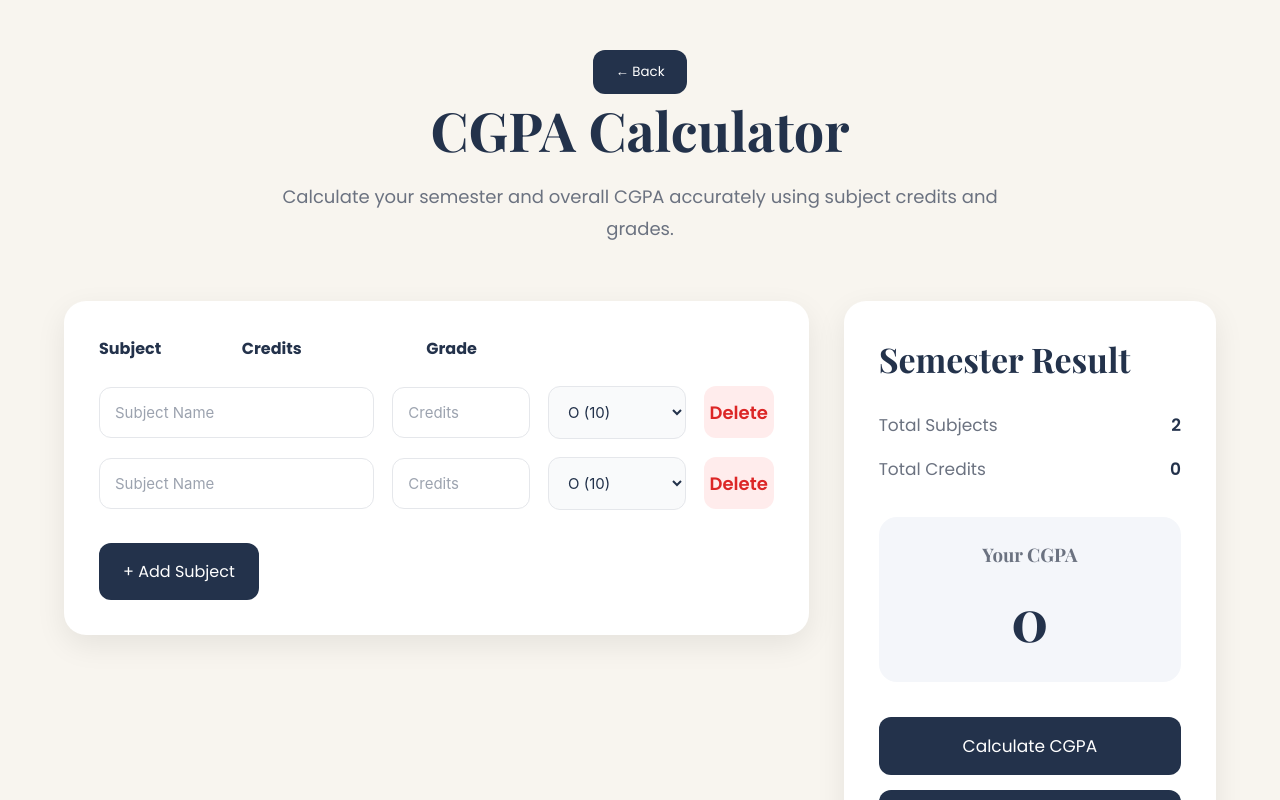
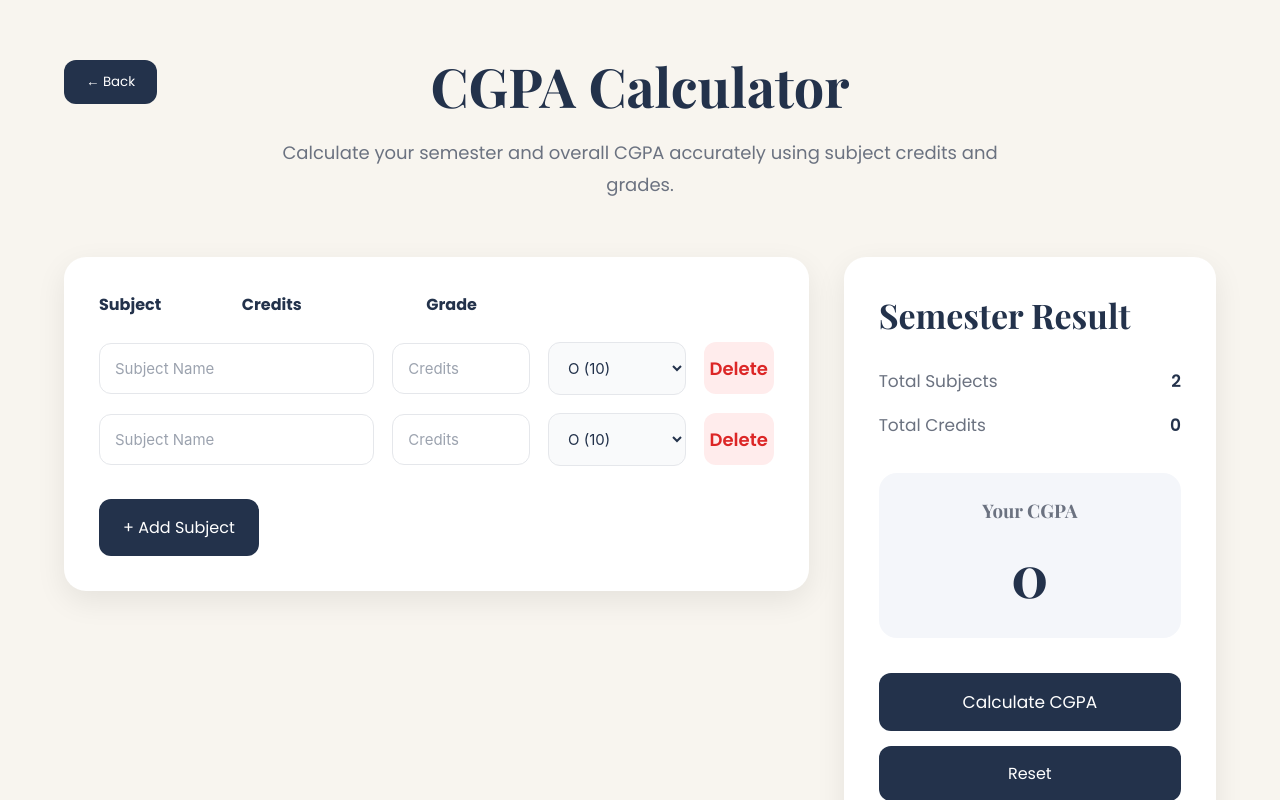
Before and after one commit to vivekgangani512-lord/StudyNest, a React (Vite) app: page / in a window 1280 px wide. Both pictures are taken after a click on the button "CGPA Calculator". Shown: the top 800 px of the page. Built offline with nearby package versions, Linux system fonts and the light colour scheme.

Commit message:
Back button improvment

```diff
--- a/src/attendanceTracker.css
+++ b/src/attendanceTracker.css
@@ -49,7 +49,7 @@ body {
 
 .back-btn {
 
-    position: static;
+    position: absolute;
 
     left: 0;
 
--- a/src/cgpaCalculator.css
+++ b/src/cgpaCalculator.css
@@ -42,7 +42,7 @@ body {
 }
 
 .back-btn {
-    position: static;
+    position: absolute;
     left: 0;
     top: 10px;
 
--- a/src/pomodoroTimer.css
+++ b/src/pomodoroTimer.css
@@ -53,7 +53,7 @@ body {
 
 .back-btn {
 
-    position: static;
+    position: absolute;
 
     left: 0;
 
--- a/src/studyPlanner.css
+++ b/src/studyPlanner.css
@@ -56,7 +56,7 @@ body {
 
 .back-btn {
 
-    position: static;
+    position: absolute;
 
     left: 0;
 
```
